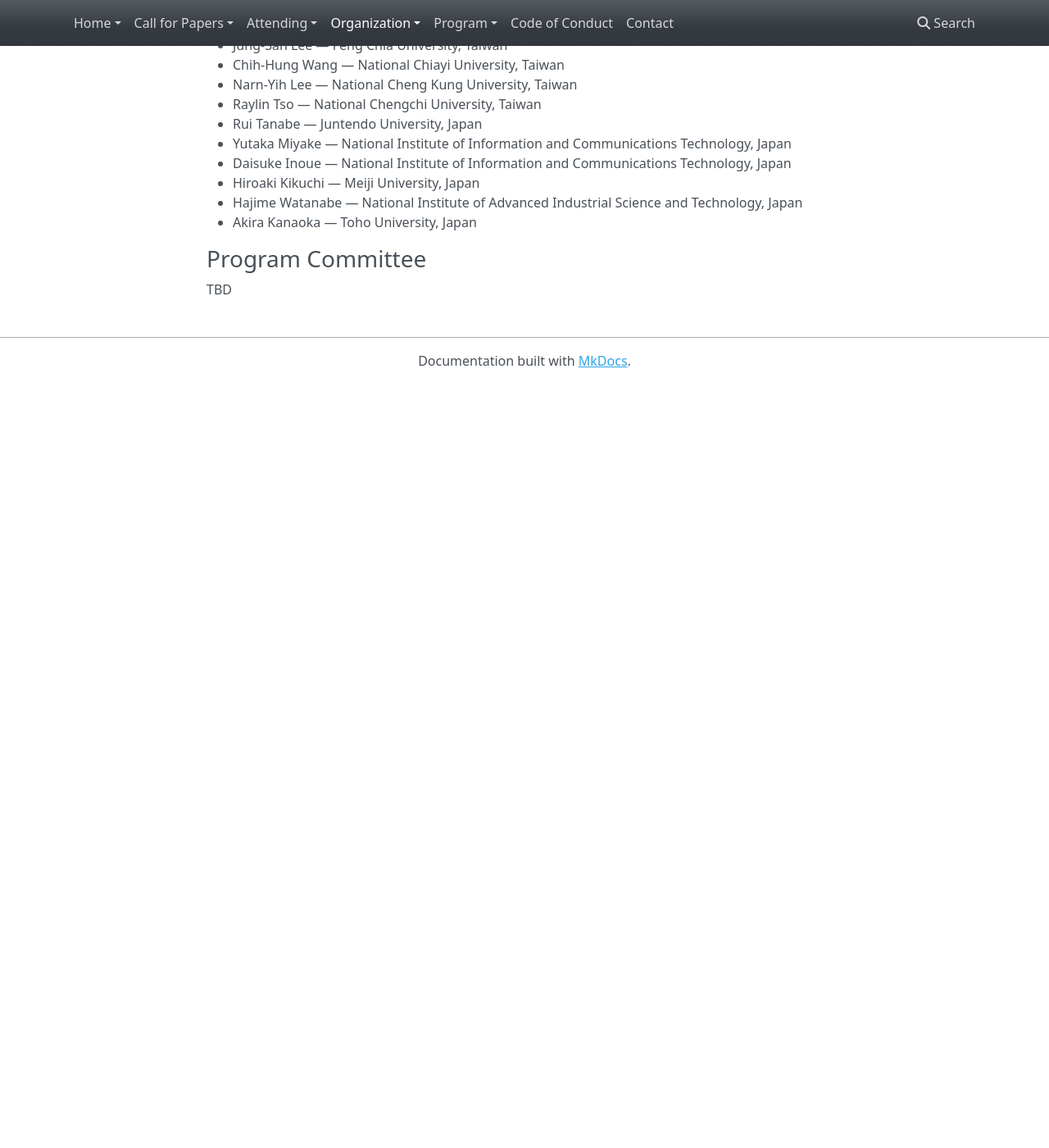
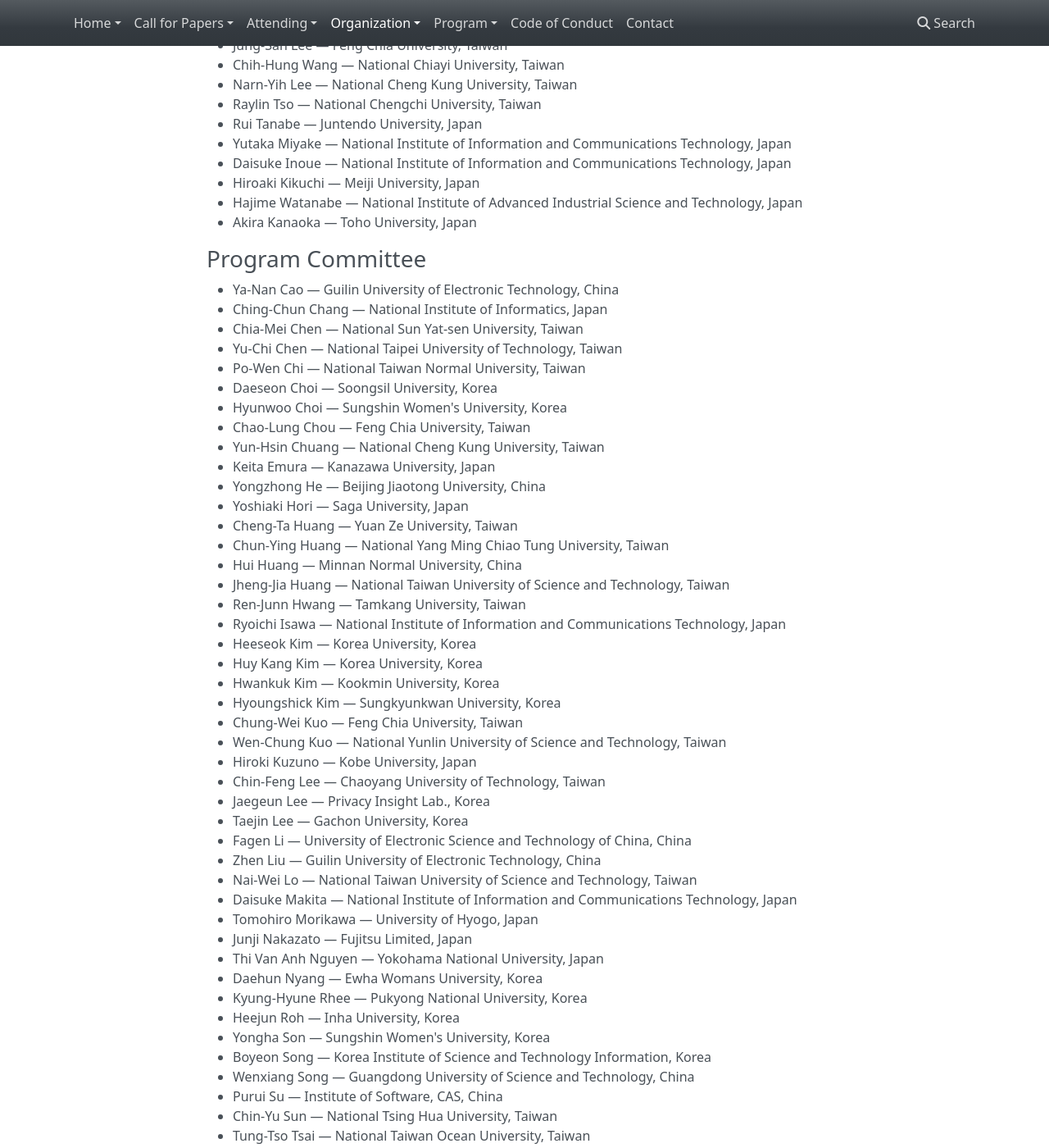
Before and after one commit to AsiaJCIS/www, an MkDocs documentation site: the page built from docs/2027/committee.md, in a window 1280 px wide and 1400 px high, scrolled down 1125 px. Shown: the whole window at 82% size. Built offline with MkDocs 1.6.1, drawn with Linux system fonts in a browser that asks for light colours; nearby versions of some CDN libraries; before the commit the page ends 1593 px from its top, so only the background shows below that; some of the changed text lies outside the part shown.

Commit message:
update committee

```diff
--- a/docs/2027/committee.md
+++ b/docs/2027/committee.md
@@ -29,7 +29,7 @@
 
 ### Finance Chair
 
-- TBD — Japan
+- Rui Tanabe — Juntendo University, Japan
 
 ### Honorary Co-Chairs
 
@@ -60,4 +60,65 @@
 
 ### Program Committee
 
-TBD
+- Ya-Nan Cao — Guilin University of Electronic Technology, China
+- Ching-Chun Chang — National Institute of Informatics, Japan
+- Chia-Mei Chen — National Sun Yat-sen University, Taiwan
+- Yu-Chi Chen — National Taipei University of Technology, Taiwan
+- Po-Wen Chi — National Taiwan Normal University, Taiwan
+- Daeseon Choi — Soongsil University, Korea
+- Hyunwoo Choi — Sungshin Women's University, Korea
+- Chao-Lung Chou — Feng Chia University, Taiwan
+- Yun-Hsin Chuang — National Cheng Kung University, Taiwan
+- Keita Emura — Kanazawa University, Japan
+- Yongzhong He — Beijing Jiaotong University, China
+- Yoshiaki Hori — Saga University, Japan
+- Cheng-Ta Huang — Yuan Ze University, Taiwan
+- Chun-Ying Huang — National Yang Ming Chiao Tung University, Taiwan
+- Hui Huang — Minnan Normal University, China
+- Jheng-Jia Huang — National Taiwan University of Science and Technology, Taiwan
+- Ren-Junn Hwang — Tamkang University, Taiwan
+- Ryoichi Isawa — National Institute of Information and Communications Technology, Japan
+- Heeseok Kim — Korea University, Korea
+- Huy Kang Kim — Korea University, Korea
+- Hwankuk Kim — Kookmin University, Korea
+- Hyoungshick Kim — Sungkyunkwan University, Korea
+- Chung-Wei Kuo — Feng Chia University, Taiwan
+- Wen-Chung Kuo — National Yunlin University of Science and Technology, Taiwan
+- Hiroki Kuzuno — Kobe University, Japan
+- Chin-Feng Lee — Chaoyang University of Technology, Taiwan
+- Jaegeun Lee — Privacy Insight Lab., Korea
+- Taejin Lee — Gachon University, Korea
+- Fagen Li — University of Electronic Science and Technology of China, China
+- Zhen Liu — Guilin University of Electronic Technology, China
+- Nai-Wei Lo — National Taiwan University of Science and Technology, Taiwan
+- Daisuke Makita — National Institute of Information and Communications Technology, Japan
+- Tomohiro Morikawa — University of Hyogo, Japan
+- Junji Nakazato — Fujitsu Limited, Japan
+- Thi Van Anh Nguyen — Yokohama National University, Japan
+- Daehun Nyang — Ewha Womans University, Korea
+- Kyung-Hyune Rhee — Pukyong National University, Korea
+- Heejun Roh — Inha University, Korea
+- Yongha Son — Sungshin Women's University, Korea
+- Boyeon Song — Korea Institute of Science and Technology Information, Korea
+- Wenxiang Song — Guangdong University of Science and Technology, China
+- Purui Su — Institute of Software, CAS, China
+- Chin-Yu Sun — National Tsing Hua University, Taiwan
+- Tung-Tso Tsai — National Taiwan Ocean University, Taiwan
+- Ming-Hung Wang — National Chung Cheng University, Taiwan
+- Shiuh-Jeng Wang — Central Police University, Taiwan
+- Yujue Wang — Hangzhou Innovation Institute of Beihang University, China
+- Yu-Chih Wei — National Taipei University of Technology, Taiwan
+- Chi-Yao Weng — National Chiayi University, Taiwan
+- Zhiyu Xu — Guangdong University of Science and Technology, China
+- Akira Yamada — University of Hyogo, Japan
+- Naoto Yanai — Panasonic Holdings Corporation, Japan
+- Changsong Yang — Guilin University of Electronic Technology, China
+- Cheng-Hsing Yang — National Pingtung University, Taiwan
+- Yongjin Yeom — Kookmin University, Korea
+- Yin Minn Pa Pa — Yokohama National University, Japan
+- Zhixin Zeng — Guilin University of Electronic Technology, China
+- Fangguo Zhang — Sun Yat-sen University, China
+- Shubin Zhang — Zhejiang University of Technology, China
+
+!!! note
+    The Program Committee is being finalized; the list above is carried over from AsiaJCIS 2026 and will be updated by the program co-chairs.
```
